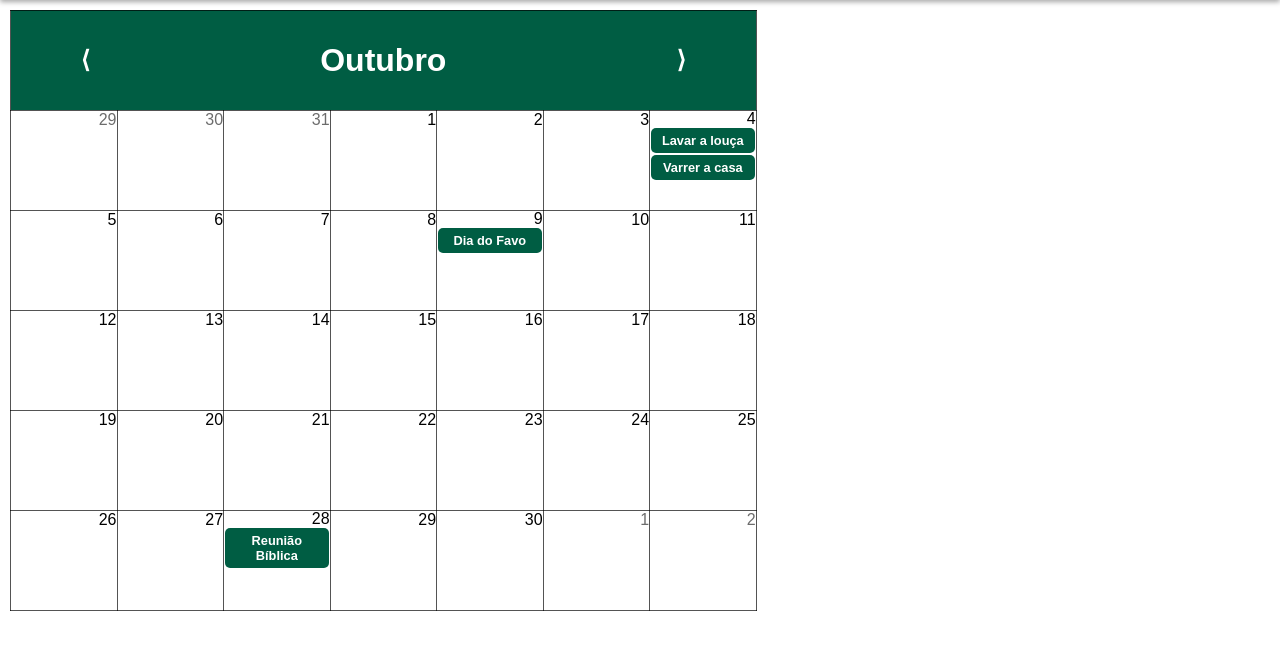
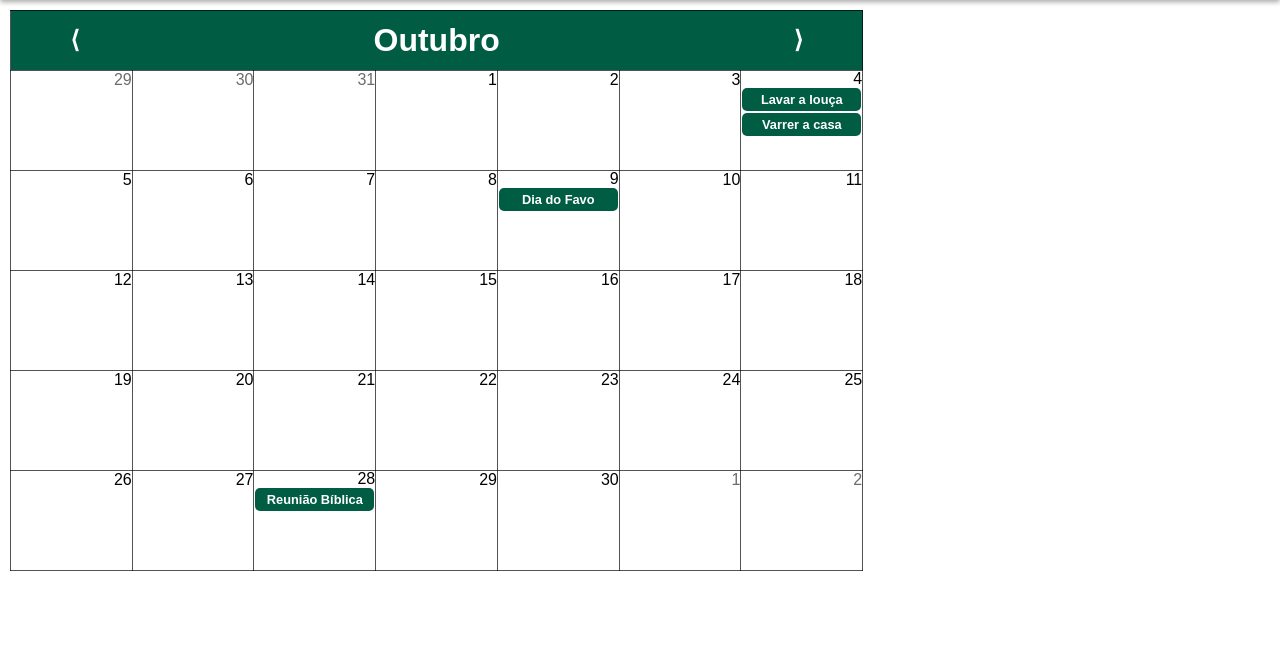
Before and after one commit to andre-reis-dev/Vet-ABC-exposoft, a PHP site: page /assets/html/agenda.html in a window 1280 px wide. Shown: the part 131-781 px from the top of the page. Run offline with PHP 8.4, Linux system fonts and the light colour scheme.

Commit message:
update 13/10/2022 11:28
* Finalização da agenda;
* Falta: preparar a DIV que vai conter as informações do evento.

```diff
--- a/assets/css/agenda.css
+++ b/assets/css/agenda.css
@@ -5,6 +5,7 @@ table {
 .first-row {
     background-color: #005d43;
     color: white;
+    height: 60px;
 }
 .month-banner {
     display: flex;
@@ -22,7 +23,7 @@ table {
     padding: 10px;
     font-size: 1.5rem;
     cursor: pointer;
-    width: 20%;
+    width: 15%;
 }
 td {
     border: 1px solid rgba(0, 0, 0, 0.674);
@@ -47,12 +48,22 @@ td > .cell-container > span {
     background-color: #005d43;
     border-radius: 5px;
     margin: 0px 1px 2px 1px;
-    padding: 5px;
+    padding: 4px;
     color: white;
     text-align: center;
     cursor: pointer;
+    min-height: 20px;
+    max-height: 25px;
+    overflow: hidden;
 }
 .event > p {
     font-weight: bold;
     font-size: 0.8rem;
+    word-wrap: break-word;
 }
+
+@media screen and (max-width: 600px) {
+    table{
+        margin: 0;
+    }
+}
--- a/assets/html/agenda.html
+++ b/assets/html/agenda.html
@@ -35,7 +35,7 @@
         </ul>
     </nav>
 
-    <table class="col-sm-12 col-md-6 col-lg-7">
+    <table class="col-sm-12 col-md-8 col-lg-8">
         <tr>
             <td colspan="7" class="first-row">
                 <div class="month-banner">
```
